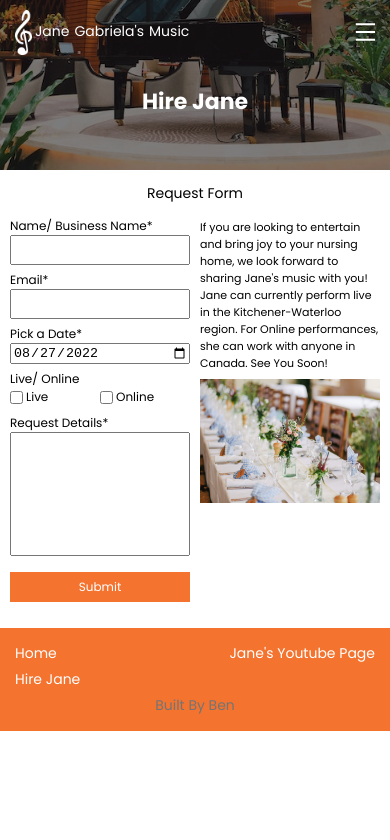
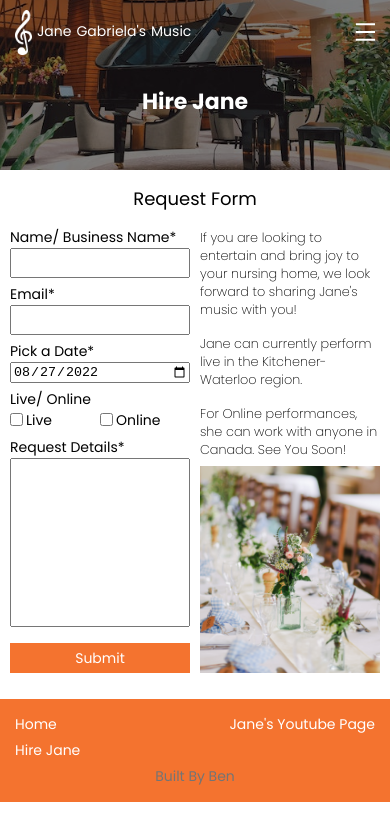
Before and after one commit to benyoo5222/Jane-website, a React (Create React App) app in the folder website/: page /hire-jane in a window 390 px wide. Shown: the top 840 px of the page. Built offline with nearby package versions, Linux system fonts and the light colour scheme.

Commit message:
Finished up to 500px

```diff
--- a/website/src/App.css
+++ b/website/src/App.css
@@ -106,15 +106,15 @@
 @media (min-width: 321px) and (max-width: 500px) {
   .other-pages-section {
     height: 170px;
-    background-position: center 100%;
+    background-position: center 80%;
     background-repeat: no-repeat;
     background-image: url("../public/grand-piano-small.jpg");
     background-size: 132%;
   }
 
   .other-pages-body-title {
-    margin: 13px 0;
-    font-size: 0.875rem;
+    margin: 15px 0;
+    font-size: 1.125rem;
     align-self: center;
   }
 
--- a/website/src/Components/Navigation/Navigation.css
+++ b/website/src/Components/Navigation/Navigation.css
@@ -60,7 +60,7 @@
 
   .logo-text-container {
     font-size: 0.875rem;
-    margin-left: 3px;
+    margin-left: 5px;
     white-space: nowrap;
   }
 
--- a/website/src/Components/Request-Form/RequestForm.css
+++ b/website/src/Components/Request-Form/RequestForm.css
@@ -1,4 +1,4 @@
-@import url("https://fonts.googleapis.com/css?family=Poppins:wght@400;500;600;700;800;900");
+@import url("https://fonts.googleapis.com/css?family=Poppins:wght@200;300;400;500;600;700;800;900");
 
 .request-form-section-container {
   display: flex;
@@ -48,9 +48,11 @@
 
 .request-form-detail {
   font-family: Poppins;
-  font-weight: 400;
+  font-weight: 200;
   box-sizing: border-box;
   margin: 0;
+  display: inline-block;
+  vertical-align: text-top;
 }
 
 .required-field {
@@ -95,7 +97,7 @@
 
   .field-label,
   .radio-button-label {
-    font-size: 0.75rem;
+    font-size: 0.875rem;
   }
 
   .field-input {
@@ -107,34 +109,35 @@
   }
 
   .field-input-textarea {
-    height: 118px;
+    height: 163px;
     resize: none;
   }
 
   .request-form-detail-container {
     width: 50%;
     padding: 0 10px 10px 5px;
+    display: flex;
+    flex-direction: column;
+    justify-content: space-between;
   }
 
   .request-top-space {
     margin-top: 2px;
   }
 
-  .request-form-detail {
-    font-size: 0.6875rem;
-    display: inline-block;
-    vertical-align: text-top;
+  .request-form-detail-text {
+    display: block;
   }
 
   .request-detail-picture {
     width: 100%;
-    height: 124px;
     object-fit: cover;
     margin-top: 7px;
+    flex: 1;
   }
 
   .request-form-submit-button {
-    font-size: 0.75rem;
+    font-size: 0.875rem;
     height: 30px;
     margin-top: 10px;
   }
@@ -143,6 +146,41 @@
     font-size: 0.75rem;
     height: 30px;
     margin-top: 10px;
+  }
+}
+
+@media (min-width: 416px) and (max-width: 500px) {
+  .request-form-detail {
+    font-size: 0.875rem;
+  }
+
+  .request-form-detail-text {
+    margin-top: 1rem;
+  }
+}
+
+@media (min-width: 365px) and (max-width: 415px) {
+  .request-form-detail {
+    font-size: 0.8rem;
+  }
+
+  .request-form-detail-text {
+    margin-top: 1rem;
+  }
+}
+
+@media (min-width: 321px) and (max-width: 365px) {
+  .field-label,
+  .radio-button-label {
+    font-size: 0.75rem;
+  }
+
+  .request-form-detail {
+    font-size: 0.75rem;
+  }
+
+  .request-form-detail-text {
+    margin-top: 0.5rem;
   }
 }
 
--- a/website/src/Components/Request-Form/RequestForm.js
+++ b/website/src/Components/Request-Form/RequestForm.js
@@ -347,10 +347,17 @@ const RequestForm = () => {
 
         <section className="request-form-detail-container request-top-space">
           <p className="request-form-detail">
-            If you are looking to entertain and bring joy to your nursing home,
-            we look forward to sharing Jane's music with you! Jane can currently
-            perform live in the Kitchener-Waterloo region. For Online
-            performances, she can work with anyone in Canada. See You Soon!
+            <span>
+              If you are looking to entertain and bring joy to your nursing
+              home, we look forward to sharing Jane's music with you!
+            </span>
+            <span className="request-form-detail-text">
+              Jane can currently perform live in the Kitchener-Waterloo region.
+            </span>
+            <span className="request-form-detail-text">
+              For Online performances, she can work with anyone in Canada. See
+              You Soon!
+            </span>
           </p>
 
           <img
```
